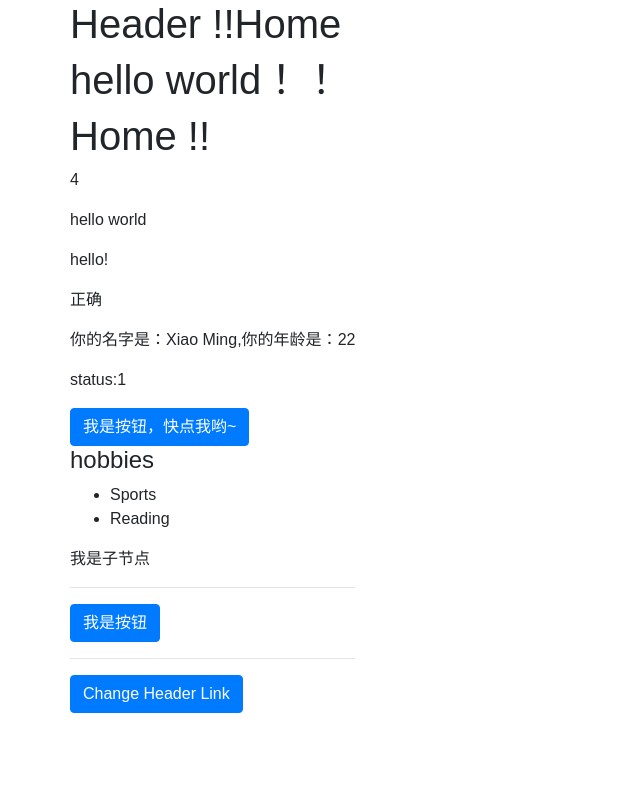
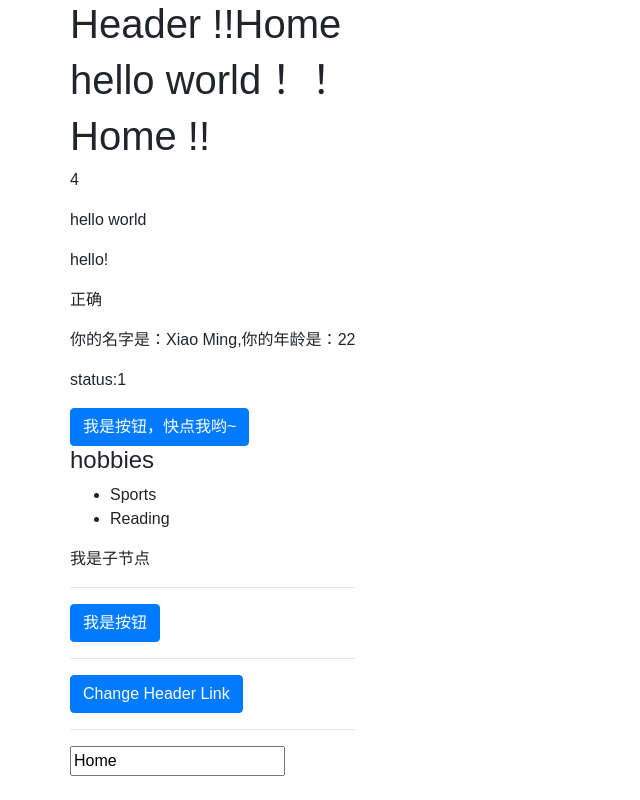
Before and after one commit to wuyanshen/hello-react, a React (Create React App) app: page / in a window 1280 px wide. Shown: the whole page, without its empty margins (0-640 px from the left). Built offline with nearby package versions, Linux system fonts and the light colour scheme.

Commit message:
eight commit

```diff
--- a/src/App.js
+++ b/src/App.js
@@ -44,6 +44,7 @@ class App extends Component {
               initialAge={22}
               user={user}
               greet={this.onGreet}
+              initailName={this.state.homeLink}
             >
               <p>我是子节点</p>
             </Home>
--- a/src/components/Home.js
+++ b/src/components/Home.js
@@ -7,7 +7,7 @@ export default class Home extends Component{
 		this.state={
 			age:props.initialAge,
 			status:0,
-			homeLink:"changed link"
+			homeLink:props.initailName
 		}
 		setTimeout(()=>{
 			this.setState({
@@ -29,6 +29,12 @@ export default class Home extends Component{
 
 	onChangeLink(){
 		this.props.changLink(this.state.homeLink)
+	}
+
+	onHandleChange(event){
+		this.setState({
+			homeLink:event.target.value
+		})
 	}
 
 	render(){
@@ -62,6 +68,9 @@ export default class Home extends Component{
             		<button onClick={this.handleGreet.bind(this)} className="btn btn-primary">我是按钮</button>
 		          	<hr/>
 		          	<button onClick={this.onChangeLink.bind(this)} className="btn btn-primary">Change Header Link</button>
+
+		          	<hr/>
+		          	<input defaultValue={this.props.initailName} value={this.state.initailName} onChange={this.onHandleChange.bind(this)}/>
 		          </div>
 		        </div>
 			</div>
@@ -74,5 +83,6 @@ Home.propTypes={
 	age:PropTypes.number,
 	user:PropTypes.object,
 	children:PropTypes.element.isRequired,
-	greet:PropTypes.func
+	greet:PropTypes.func,
+	initailName:PropTypes.string
 }
```
